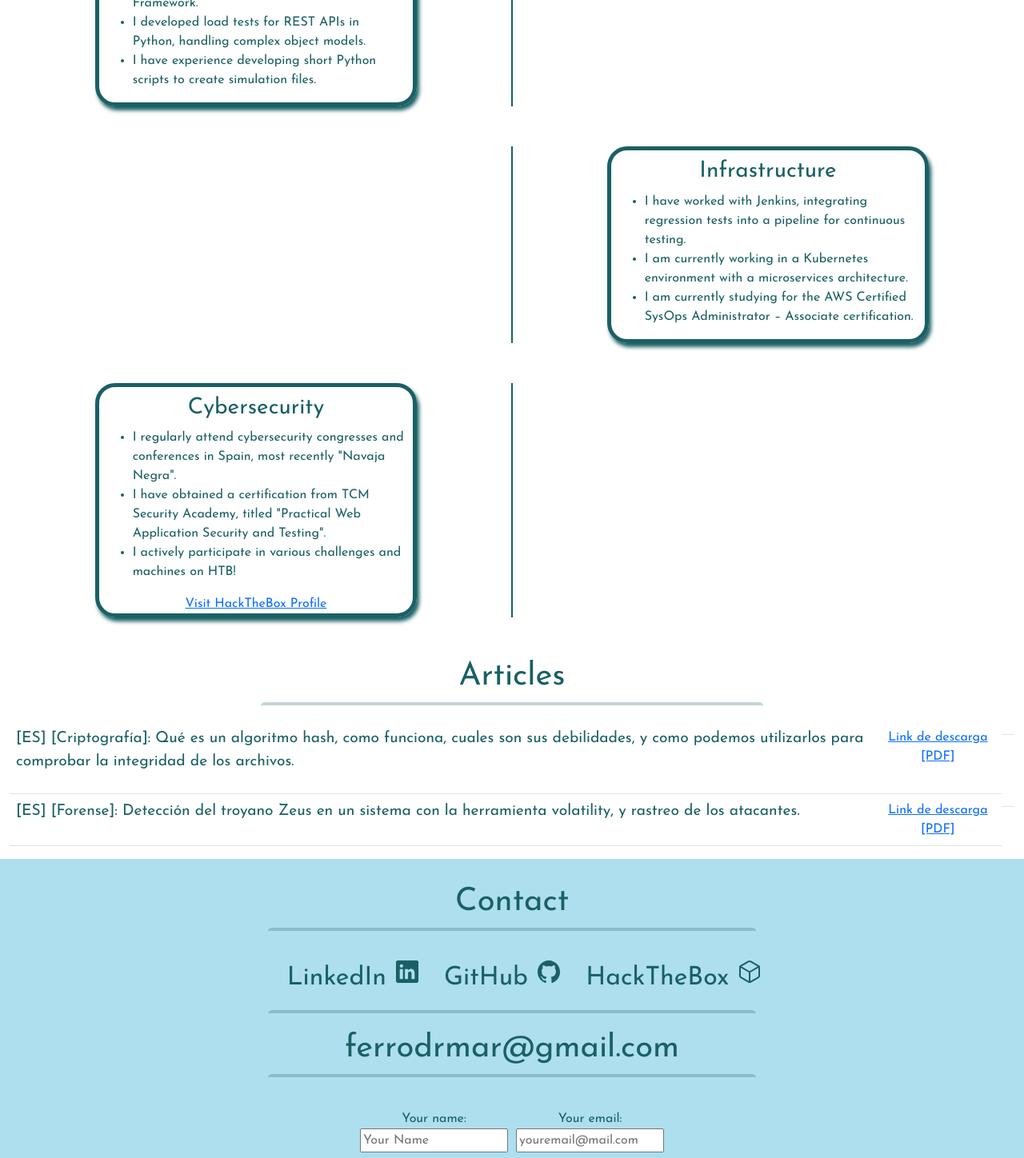
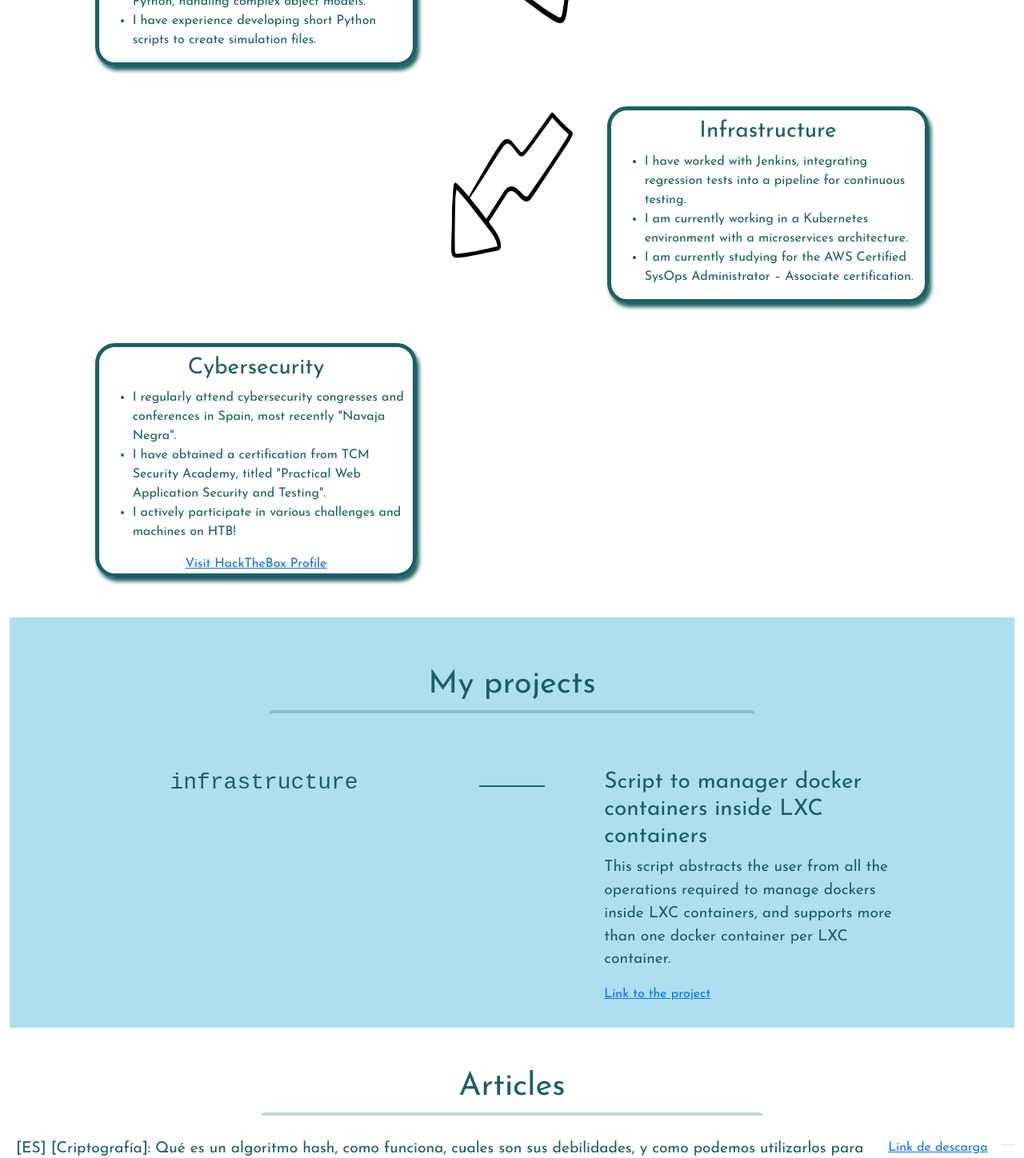
Before and after one commit to eskechivoi/EskechiWeb, a React (Create React App) app: page / in a window 1280 px wide. Shown: the part 920-2368 px from the top of the page at 80% size. Built offline with nearby package versions, Linux system fonts and the light colour scheme.

Commit message:
Added projects

```diff
--- a/package.json
+++ b/package.json
@@ -1,7 +1,6 @@
 {
   "name": "ghpages",
   "version": "0.1.0",
-  "homepage": "https://eskechivoi.github.io/eskechivoi.github.io",
   "private": true,
   "dependencies": {
     "@ionic/react": "^8.4.1",
--- a/src/components/footer/Footer.js
+++ b/src/components/footer/Footer.js
@@ -18,7 +18,7 @@
 						<a href="https://github.com/eskechivoi" className="footer-link"><ion-icon name="logo-github"></ion-icon></a>
 						<a href="https://app.hackthebox.com/profile/829472" className="footer-link"><ion-icon name="cube-outline"></ion-icon></a>
 					</ul>
-					<hr className="hr-socials"/>
+					{/*<hr className="hr-socials"/>*/}
 				</div>
 				<span style={{textAlign: 'center'}}><h1>ferrodrmar@gmail.com</h1></span>
 				<hr className="hr-socials"/>
--- a/src/components/home/Home.js
+++ b/src/components/home/Home.js
@@ -2,10 +2,12 @@
 import About from "./About";
 import Articles from "./articles/Articles";
 import Skills from "./skills/Skills";
+import Introduction from "./Introduction";
 
 import skillsData from '../../data/skills.json'
 import articleData from '../../data/articles.json'
-import Introduction from "./Introduction";
+import projectData from '../../data/projects.json'
+import Projects from "./projects/Projects";
 
 const Home = () => {
     return (
@@ -13,7 +15,10 @@
             <Introduction />
             <About />
             <Skills skillsJson={skillsData}/>
+            <div style={{marginBottom: '50px'}}></div>
+            <Projects projectsJson={projectData}/>
             <Articles articles={articleData}/>
+            <div style={{marginBottom: '50px'}}></div>
         </div>
     );
 };
--- a/src/components/home/Introduction.js
+++ b/src/components/home/Introduction.js
@@ -9,7 +9,7 @@
             </div>
             <div className="col-sm-1"></div>
                 <div className="col-md-3" style={{textAlign: 'center'}}>
-                <img className="responsive-image" src="/eskechivoi.github.io/images/foto_linkedin.jpg" alt="Profile picture" />
+                <img className="responsive-image" src="/images/foto_linkedin.jpg" alt="Profile picture" />
             </div>
         </div>
     );
--- /dev/null
+++ b/src/components/home/projects/Project.js
@@ -0,0 +1,23 @@
+import React from 'react';
+
+const Project = ({ category, name, description, link }) => {
+  return (
+    <>
+        <div className="col-lg-4">
+            <h3 style={{ textAlign: 'center', fontFamily: "'Courier New', Courier, monospace"}}>{category}</h3>
+        </div>
+        <div className="col-sm-2 d-flex justify-content-center" style={{paddingTop: '20px'}}>
+            <div className='horizontal-line' style={{alignSelf: 'flex-start', marginInline: '50px', marginBottom: '10px'}}></div>
+        </div>
+        <div className="col-lg-4" style={{ textAlign: 'left'}}>
+            <h3>{name}</h3>
+            <p>{description}</p>
+            { link && (
+                <a href={link}>Link to the project</a>
+            )}
+        </div>
+    </>
+  );
+};
+
+export default Project;
--- /dev/null
+++ b/src/components/home/projects/Projects.js
@@ -0,0 +1,19 @@
+import React from 'react';
+import Project from './Project';
+
+const Projects = ({ projectsJson }) => {
+    return (
+        <div id='projects' style={{backgroundColor: '#aedfee', paddingTop: '10px', paddingBottom: '30px', paddingInline: '20px'}}>
+            <h1 style={{marginTop: '50px', textAlign: 'center'}}>My projects</h1>
+            <hr className="hr-socials"/>
+            {projectsJson.map((project, index) => (
+                <div className="row justify-content-center" style={{ marginTop: '50px' }} key={index}>
+                    <Project category={project.category} name={project.name} description={project.description} link={project.link}/>
+                </div>
+            ))}
+        </div>
+    );
+};
+
+
+export default Projects;
--- a/src/components/home/skills/Skills.js
+++ b/src/components/home/skills/Skills.js
@@ -3,14 +3,14 @@
 
 const Skills = ({ skillsJson }) => {
     return (
-        <div className="index-body">
+        <>
             {skillsJson.map((card, index) => (
                 <div className="row justify-content-center" style={{ marginTop: '50px' }} key={index}>
                     {index % 2 === 0 ? (
                         <>
                         <Skill header={card.header} dots={card.dots} link={card.link} />
                         <div className="col-sm-2 d-flex justify-content-center">
-                            <div className="vertical-line"></div>
+                            {index < 2 && <img src='/images/diagonal-arrow-right.png' className='arrow'/>}
                         </div>
                         <div className="col-lg-4"></div>
                         </>
@@ -18,14 +18,14 @@
                         <>
                         <div className="col-lg-4"></div>
                         <div className="col-sm-2 d-flex justify-content-center">
-                            <div className="vertical-line"></div>
+                            {index < 2 && <img src='/images/diagonal-arrow-left.png' className='arrow'/>}
                         </div>
                         <Skill header={card.header} dots={card.dots} link={card.link} />
                         </>
                     )}
                 </div>
             ))}
-        </div>
+        </>
     );
 };
 
--- a/src/components/navbar/Navigation.js
+++ b/src/components/navbar/Navigation.js
@@ -5,6 +5,7 @@
     <div className="center">
       <ul className="navigation">
         <li><a href="#home">Home</a></li>
+        <li><a href="#projects">Projects</a></li>
         <li><a href="#articles">Articles</a></li>
         <li><a href="#contact">Contact</a></li>
       </ul>
--- a/src/data/articles.json
+++ b/src/data/articles.json
@@ -3,12 +3,12 @@
         "language": "ES",
         "category": "Criptografía",
         "text": "Qué es un algoritmo hash, como funciona, cuales son sus debilidades, y como podemos utilizarlos para comprobar la integridad de los archivos.",
-        "pdfLink": "/eskechivoi.github.io/articles/Hashing.pdf"
+        "pdfLink": "/articles/Hashing.pdf"
     },
     {
         "language": "ES",
         "category": "Forense",
         "text": "Detección del troyano Zeus en un sistema con la herramienta volatility, y rastreo de los atacantes.",
-        "pdfLink": "/eskechivoi.github.io/articles/Zeus-WriteUp.pdf"
+        "pdfLink": "/articles/Zeus-WriteUp.pdf"
     }
 ]
--- /dev/null
+++ b/src/data/projects.json
@@ -0,0 +1,8 @@
+[
+    {
+        "category": "infrastructure",
+        "name": "Script to manager docker containers inside LXC containers",
+        "description": "This script abstracts the user from all the operations required to manage dockers inside LXC containers, and supports more than one docker container per LXC container.",
+        "link": "https://github.com/eskechivoi/lxc_and_docker"
+    }
+]
--- a/src/index.css
+++ b/src/index.css
@@ -103,6 +103,16 @@
   margin: 0 auto;
 }
 
+.horizontal-line {
+  border-top: 2px solid #1a6064;
+  width: 100%;
+  margin: 0;
+}
+
+.arrow {
+  width: 80%;
+  height: 80%;
+}
 
 /**************************************/
 /************** ARTICLES **************/
@@ -113,11 +123,17 @@
 
 @media screen and (max-width: 1500px) {
   .eye {
-      display: none;
+    display: none;
   }
 
   .pdf {
-      display: none;
+    display: none;
+  }
+}
+
+@media screen and (max-width: 1000px) {
+  .arrow {
+    display: none;
   }
 }
 
```
Also changed, not shown: public/images/diagonal-arrow-left.png (added), public/images/diagonal-arrow-right.png (added).
